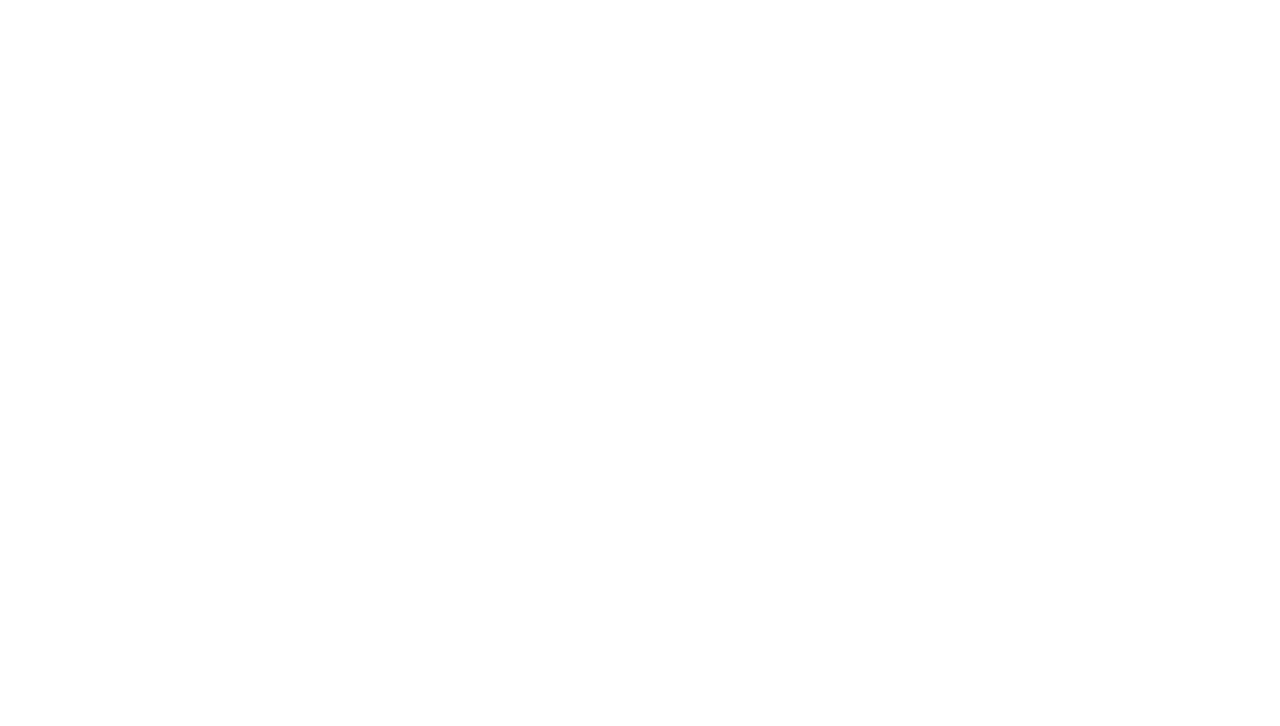
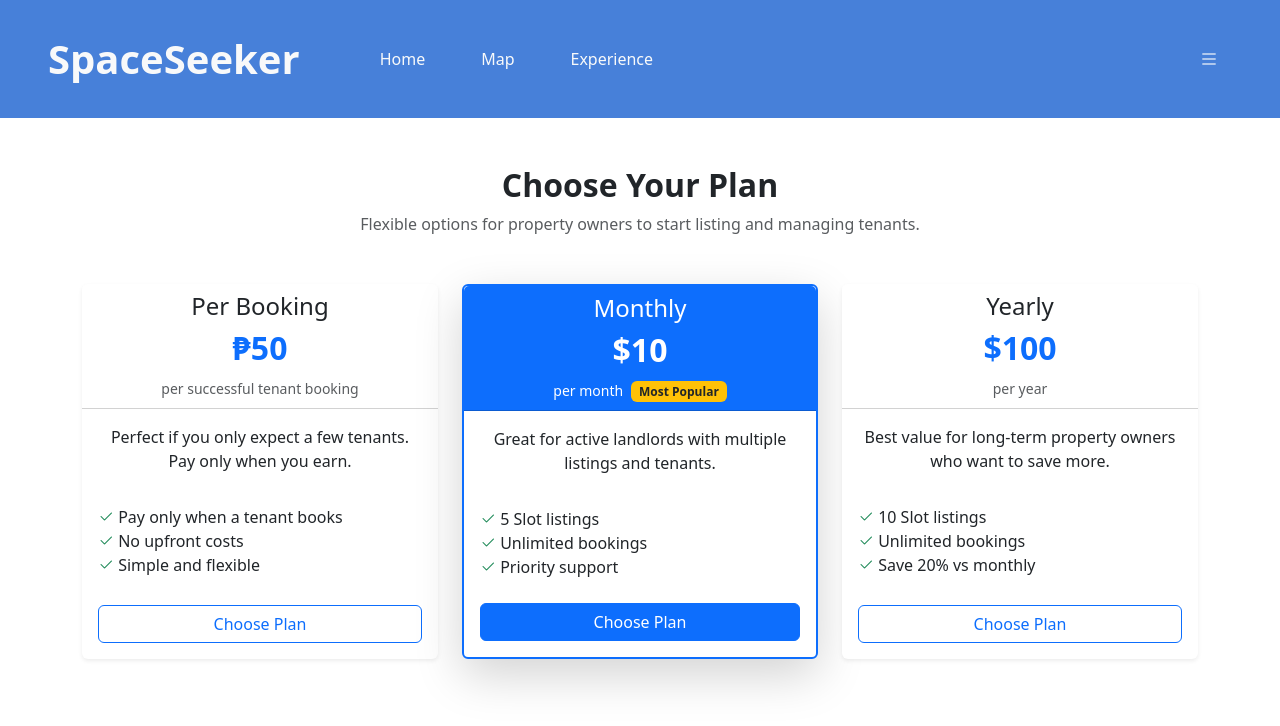
Before and after one commit to JaymarBalansag/RentalSpace, a Vue app: page /payment/wall in a window 1280 px wide. Before the commit this address had no page. Shown: the top 726 px of the page. Built offline with nearby package versions, Linux system fonts and the light colour scheme.

Commit message:
Payment flow Initial/Simulation

```diff
--- a/src/components/offCanvas.vue
+++ b/src/components/offCanvas.vue
@@ -37,7 +37,7 @@
           <hr>
         </li>
         <li v-if="roleIs === 'user'" class="nav-item">
-          <button @click="isSubscribing" class="btn btn-primary" ><i class="bi bi-bell me-1"></i>List Your Property</button>
+          <button @click="goToPaymentWall" class="btn btn-primary" ><i class="bi bi-bell me-1"></i>List Your Property</button>
         </li>
         <li v-else-if="roleIs === 'admin'" class="nav-item">
           <button type="button" class="btn btn-primary" data-bs-toggle="modal" data-bs-target="#staticBackdrop">
@@ -90,6 +90,9 @@ import AdminLogin from './AdminLogin.vue';
           }
         },
         methods: {
+          goToPaymentWall() {
+            this.$router.push("/payment/wall")
+          },
           async handleLogout() {
             try {
               const res = await logout();
--- a/src/router/index.js
+++ b/src/router/index.js
@@ -8,6 +8,8 @@ import Profile from '@/views/User/profile.vue'
 import Home from '@/views/Main/Home.vue'
 import Map from '@/views/Main/Map.vue'
 import Experience from '@/views/Main/Experience.vue'
+import PaymentWall from '@/views/Payment/paymentWall.vue'
+import PaymentDetails from '@/views/Payment/paymentDetails.vue'
 
 const routes = [
   {
@@ -36,6 +38,17 @@ const routes = [
       name: 'profile',
       component: Profile,
       meta: { requiresAuth:true },
+    },
+    // On development and testing ( Payment )
+    {
+      path: "/payment/wall",
+      name: "paymentWall",
+      component: PaymentWall
+    },
+    {
+      path: '/payment/details',
+      name: "paymentDetails",
+      component: PaymentDetails
     },
     // Authentication Route
     {
--- /dev/null
+++ b/src/views/Payment/paymentDetails.vue
@@ -0,0 +1,104 @@
+<template>
+  <div class="container py-5">
+    <div class="row justify-content-center">
+      <div class="col-lg-8">
+        <div class="card shadow border-0">
+          <!-- Header -->
+          <div class="card-header d-flex align-items-center">
+            <RouterLink to="/payment/wall" class="text-decoration-none text-black d-flex align-items-center">
+              <i class="bi bi-arrow-left fs-4 me-2"></i>
+              Back
+            </RouterLink>
+            <h3 class="ms-auto me-auto mb-0">Payment Details</h3>
+          </div>
+
+          <!-- Body -->
+          <div class="card-body">
+            <div class="row">
+              <!-- Left: Form -->
+              <div class="col-md-6">
+                <div class="mb-3">
+                  <label class="form-label">Name</label>
+                  <input v-model="name" type="text" class="form-control" readonly>
+                </div>
+
+                <div class="mb-3">
+                  <label class="form-label">Email</label>
+                  <input v-model="email" type="email" class="form-control" readonly>
+                </div>
+
+                <button
+                  @click="confirmPayment"
+                  class="btn btn-primary w-100"
+                >
+                  Confirm Payment
+                </button>
+              </div>
+
+              <!-- Right: Summary -->
+              <div class="col-md-6 border-start">
+                <div class="text-center">
+                  <img src="@/assets/qr.png" alt="QR Code" class="img-fluid mb-3" style="max-width: 200px;">
+                  <h5 class="fw-bold mb-2">Plan: {{ selectedPlan }}</h5>
+                  <p class="fs-4 fw-light mb-1">Price: {{ planPrice }}</p>
+                  <p class="text-muted small">Scan QR or click Confirm to simulate payment.</p>
+                </div>
+              </div>
+            </div>
+          </div>
+
+          <!-- Footer -->
+          <div class="card-footer text-center text-muted">
+            Your payment is securely processed. (Simulation Mode)
+          </div>
+        </div>
+      </div>
+    </div>
+  </div>
+</template>
+
+<script>
+import { RouterLink } from 'vue-router'
+import { useUserInfo } from '@/store/userInfo'
+
+export default {
+  name: "paymentDetails",
+  data() {
+    return {
+      name: null,
+      email: null,
+      role: null,
+      selectedPlan: "Monthly",   // later this should come from route params
+      planPrice: "₱500",
+      paymentMethod: ""
+    }
+  },
+  mounted() {
+    this.getUserInfo()
+  },
+  methods: {
+    getUserInfo() {
+      const userInfo = JSON.parse(localStorage.getItem("userInfo"))
+      if (userInfo) {
+        this.name = userInfo.first_name + " " + userInfo.last_name
+        this.email = userInfo.email
+        this.role = userInfo.role
+      }
+    },
+    confirmPayment() {
+      if (!this.paymentMethod) {
+        alert("Please select a payment method.")
+        return
+      }
+
+      // Simulation only: mark user as owner
+      const info = useUserInfo()
+      info.setRole("owner")
+
+      alert(`✅ Payment successful! You are now an Owner on the ${this.selectedPlan} plan.`)
+      this.$router.push("/owner/dashboard")
+    }
+  },
+  components: { RouterLink }
+}
+</script>
--- /dev/null
+++ b/src/views/Payment/paymentWall.vue
@@ -0,0 +1,95 @@
+<template>
+  <Header></Header>
+
+  <div class="container py-5 mb-5">
+    <div class="text-center mb-5">
+      <h2 class="fw-bold">Choose Your Plan</h2>
+      <p class="text-muted">Flexible options for property owners to start listing and managing tenants.</p>
+    </div>
+
+    <div class="row justify-content-center g-4">
+      <!-- Per Transaction -->
+      <div class="col-md-4">
+        <div class="card h-100 shadow-sm border-0">
+          <div class="card-header bg-white text-center">
+            <h4 class="fw-normal">Per Booking</h4>
+            <h2 class="fw-bold text-primary">₱50</h2>
+            <small class="text-muted">per successful tenant booking</small>
+          </div>
+          <div class="card-body d-flex flex-column">
+            <p class="card-text text-center">
+              Perfect if you only expect a few tenants. Pay only when you earn.
+            </p>
+            <ul class="list-unstyled mt-3 mb-4 text-start">
+              <li><i class="bi bi-check2 text-success"></i> Pay only when a tenant books</li>
+              <li><i class="bi bi-check2 text-success"></i> No upfront costs</li>
+              <li><i class="bi bi-check2 text-success"></i> Simple and flexible</li>
+            </ul>
+            <button class="btn btn-outline-primary mt-auto">Choose Plan</button>
+          </div>
+        </div>
+      </div>
+
+      <!-- Monthly -->
+      <div class="col-md-4">
+        <div class="card h-100 shadow-lg border-primary border-2">
+          <div class="card-header bg-primary text-white text-center">
+            <h4 class="fw-normal">Monthly</h4>
+            <h2 class="fw-bold">$10</h2>
+            <small>per month</small>
+            <span class="badge bg-warning text-dark ms-2">Most Popular</span>
+          </div>
+          <div class="card-body d-flex flex-column">
+            <p class="card-text text-center">
+              Great for active landlords with multiple listings and tenants.
+            </p>
+            <ul class="list-unstyled mt-3 mb-4 text-start">
+              <li><i class="bi bi-check2 text-success"></i> 5 Slot listings</li>
+              <li><i class="bi bi-check2 text-success"></i> Unlimited bookings</li>
+              <li><i class="bi bi-check2 text-success"></i> Priority support</li>
+            </ul>
+            <button @click="goToMonthyPage" class="btn btn-primary mt-auto">Choose Plan</button>
+          </div>
+        </div>
+      </div>
+
+      <!-- Yearly -->
+      <div class="col-md-4">
+        <div class="card h-100 shadow-sm border-0">
+          <div class="card-header bg-white text-center">
+            <h4 class="fw-normal">Yearly</h4>
+            <h2 class="fw-bold text-primary">$100</h2>
+            <small class="text-muted">per year</small>
+          </div>
+          <div class="card-body d-flex flex-column">
+            <p class="card-text text-center">
+              Best value for long-term property owners who want to save more.
+            </p>
+            <ul class="list-unstyled mt-3 mb-4 text-start">
+              <li><i class="bi bi-check2 text-success"></i> 10 Slot listings</li>
+              <li><i class="bi bi-check2 text-success"></i> Unlimited bookings</li>
+              <li><i class="bi bi-check2 text-success"></i> Save 20% vs monthly</li>
+            </ul>
+            <button class="btn btn-outline-primary mt-auto">Choose Plan</button>
+          </div>
+        </div>
+      </div>
+    </div>
+  </div>
+</template>
+
+<script>
+import Header from '@/components/Header.vue';
+
+export default {
+  name: "paymentWall",
+  components: {
+    Header
+  },
+  methods: {
+    goToMonthyPage(){
+      this.$router.push("/payment/details");
+    }
+  }
+}
+</script>
```
Also changed, not shown: src/api/payment.js (added, +25 -0 lines), src/assets/qr.png (added).
